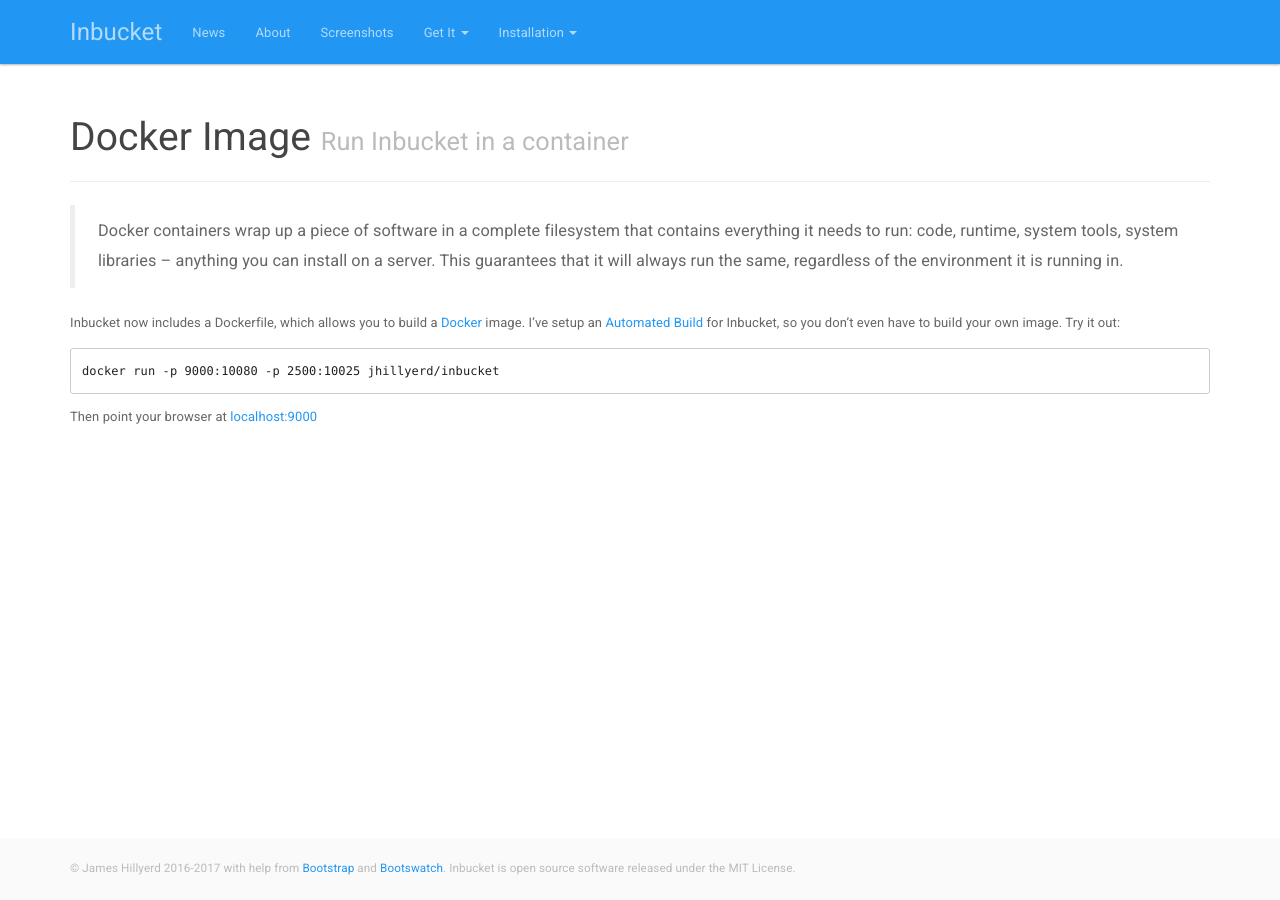
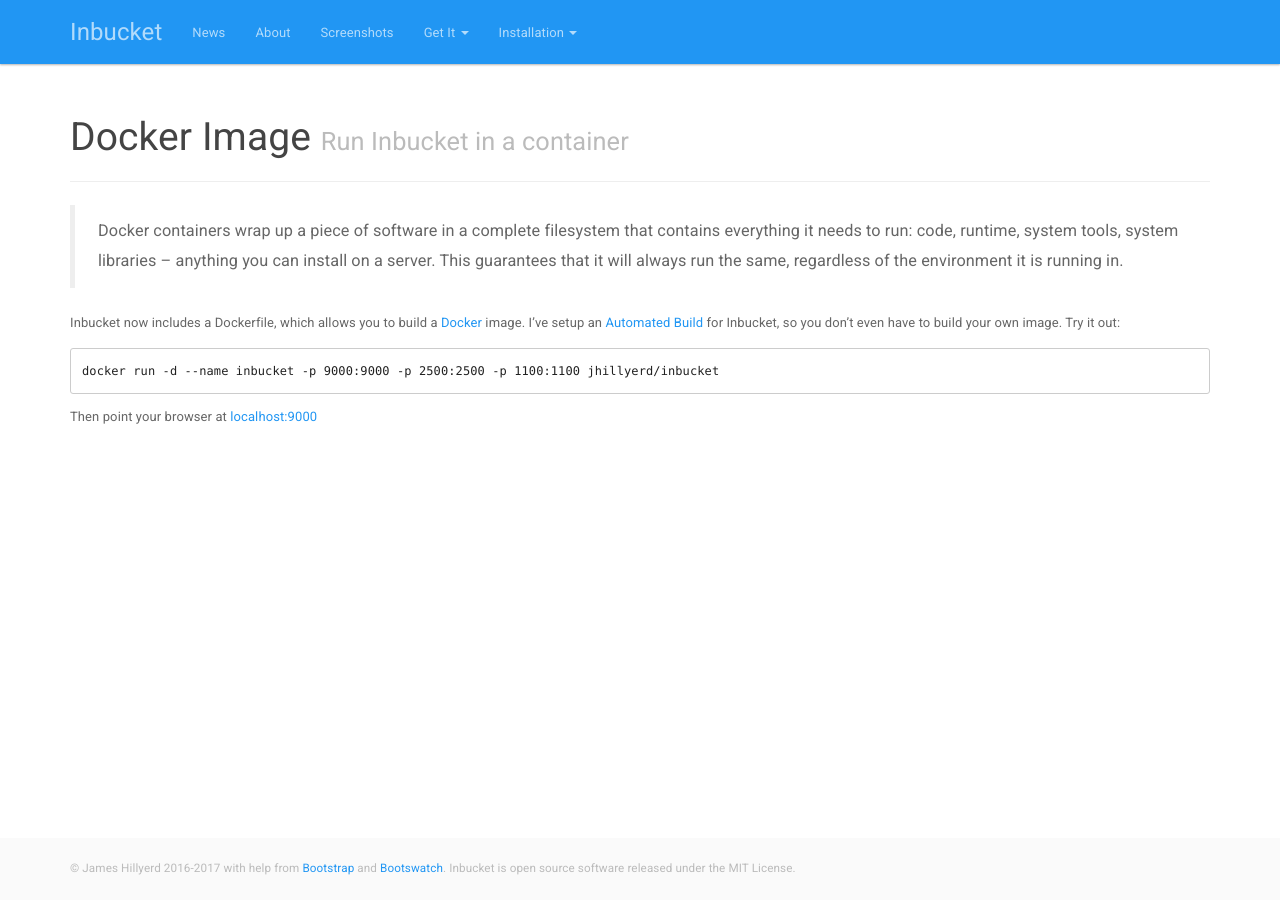
Before and after one commit to inbucket/inbucket.org, a Jekyll site: the page built from binaries/docker.md, in a window 1280 px wide. Built offline with Jekyll 4.4.1, drawn with Linux system fonts in a browser that asks for light colours; comment, search, counter and statistics services are not loaded.

Commit message:
Update docker.md

```diff
--- a/binaries/docker.md
+++ b/binaries/docker.md
@@ -13,7 +13,7 @@
 I’ve setup an [Automated Build] for Inbucket, so you don’t even have to build
 your own image.  Try it out:
 
-    docker run -p 9000:10080 -p 2500:10025 jhillyerd/inbucket
+    docker run -d --name inbucket -p 9000:9000 -p 2500:2500 -p 1100:1100 jhillyerd/inbucket
 
 Then point your browser at [localhost:9000](http://localhost:9000/)
 
```
